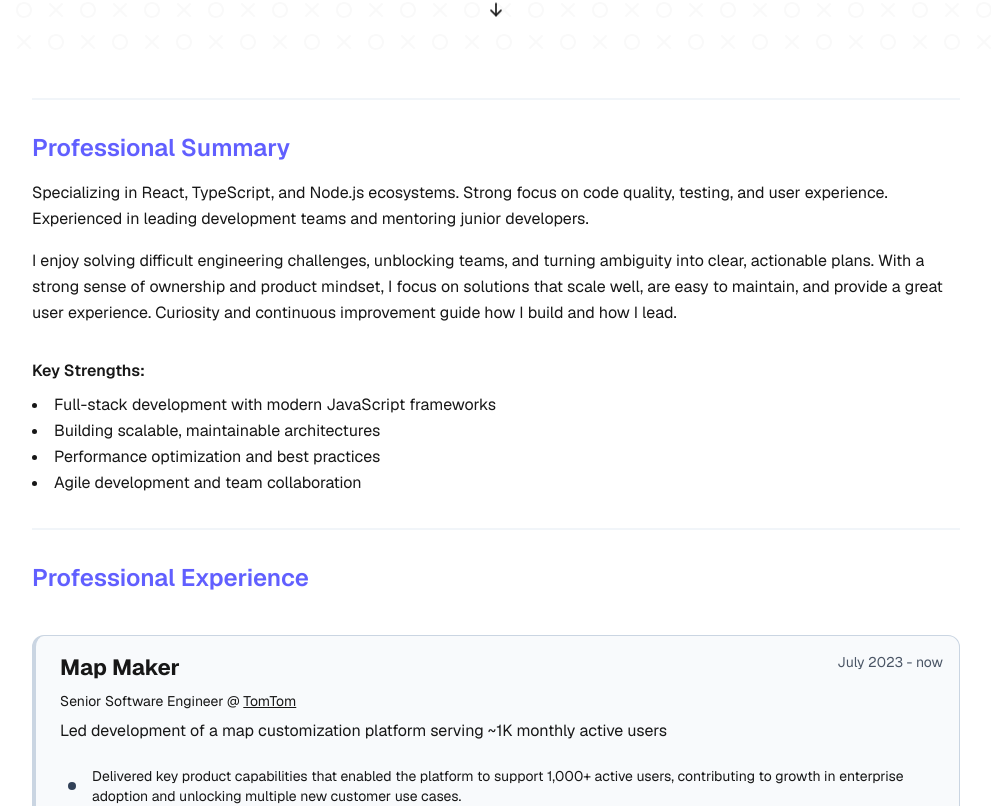
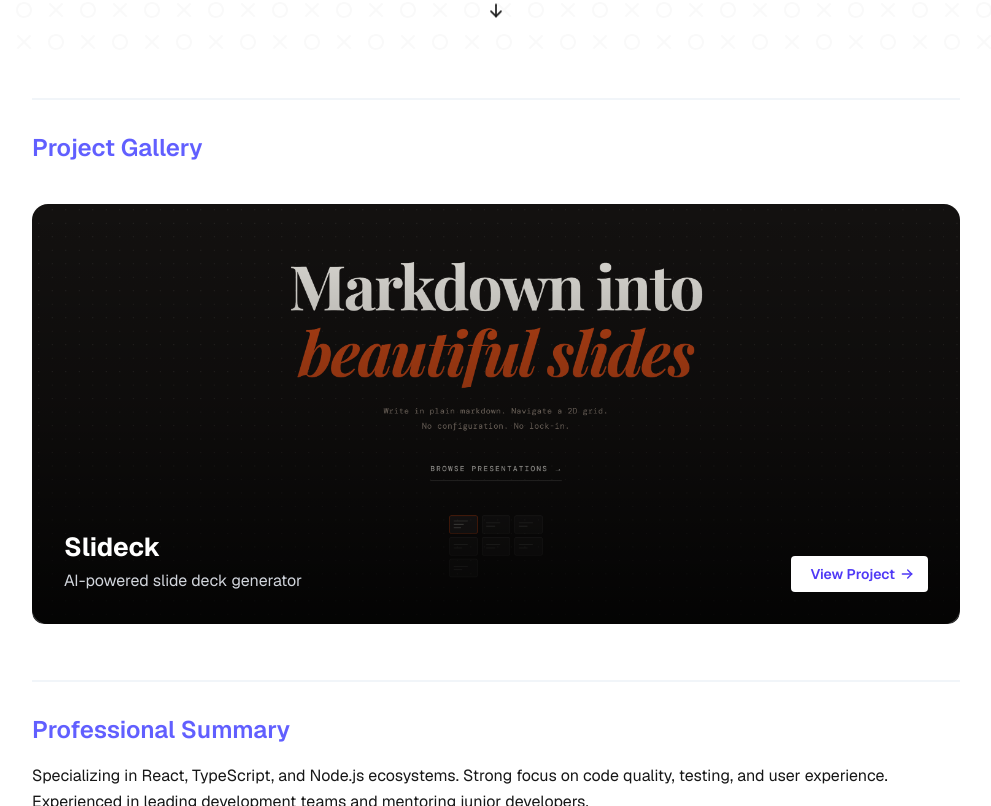
Before and after one commit to husdeli/karaleu, a Next.js app: page / in a window 1280 px wide. Shown: the part 734-1540 px from the top of the page, without its empty margins (144-1135 px from the left). Built offline with nearby package versions, Linux system fonts and the light colour scheme.

Commit message:
add project gallery section with Slideck details

```diff
--- a/app/AppShell.tsx
+++ b/app/AppShell.tsx
@@ -8,6 +8,7 @@ import {
   Chip,
   Container,
   Group,
+  Image,
   Stack,
   Text,
   Title,
@@ -266,6 +267,57 @@ export function CustomAppShell() {
 
             {separator}
 
+            <Section id="gallery" title="Project Gallery">
+              <Stack gap="xl" py="lg">
+                {config.gallery.map((project) => (
+                  <a
+                    key={project.title}
+                    href={project.link}
+                    target="_blank"
+                    rel="noopener noreferrer"
+                    className="relative overflow-hidden rounded-xl group cursor-pointer block no-underline"
+                    style={{ minHeight: 380 }}
+                  >
+                    <Image
+                      src={project.image}
+                      alt={project.title}
+                      h={{ base: 300, sm: 420 }}
+                      fit="cover"
+                      className="transition-transform duration-700 group-hover:scale-105"
+                      radius="lg"
+                    />
+                    <div className="absolute inset-0 bg-gradient-to-t from-black/80 via-black/30 to-transparent rounded-xl" />
+                    <Group
+                      justify="space-between"
+                      align="flex-end"
+                      className="absolute inset-0 p-6 sm:p-8"
+                    >
+                      <Box>
+                        <Title order={2} c="white" fw={700}>
+                          {project.title}
+                        </Title>
+                        {project.description && (
+                          <Text fz="md" c="gray.3" mt={4}>
+                            {project.description}
+                          </Text>
+                        )}
+                      </Box>
+                      <Button
+                        component="span"
+                        variant="white"
+                        size="sm"
+                        rightSection={<IconArrowRight size={16} />}
+                      >
+                        View Project
+                      </Button>
+                    </Group>
+                  </a>
+                ))}
+              </Stack>
+            </Section>
+
+            {separator}
+
             <Section id="about" title="Professional Summary">
               <div className="space-y-4 text-foreground dark:text-slate-200 leading-relaxed">
                 <p>
@@ -397,8 +449,6 @@ export function CustomAppShell() {
               ))}
             </div>
 
-            {separator}
-
             <div className="pb-8 flex items-center justify-center text-center text-sm text-muted-foreground">
               <Text c="gray.6">
                 © 2025 Dzmitry Karaleu. All rights reserved.
--- a/app/config.ts
+++ b/app/config.ts
@@ -75,6 +75,14 @@ export const config = {
       tech: ['Angular', 'RxJS', 'Node.js', 'PostgreSQL'],
     },
   ],
+  gallery: [
+    {
+      title: 'Slideck',
+      description: 'AI-powered slide deck generator',
+      image: '/projects/slideck.png',
+      link: 'https://slideck.click/',
+    },
+  ],
   skills: [
     {
       category: 'Frontend',
```
Also changed, not shown: public/projects/slideck.png (added).
